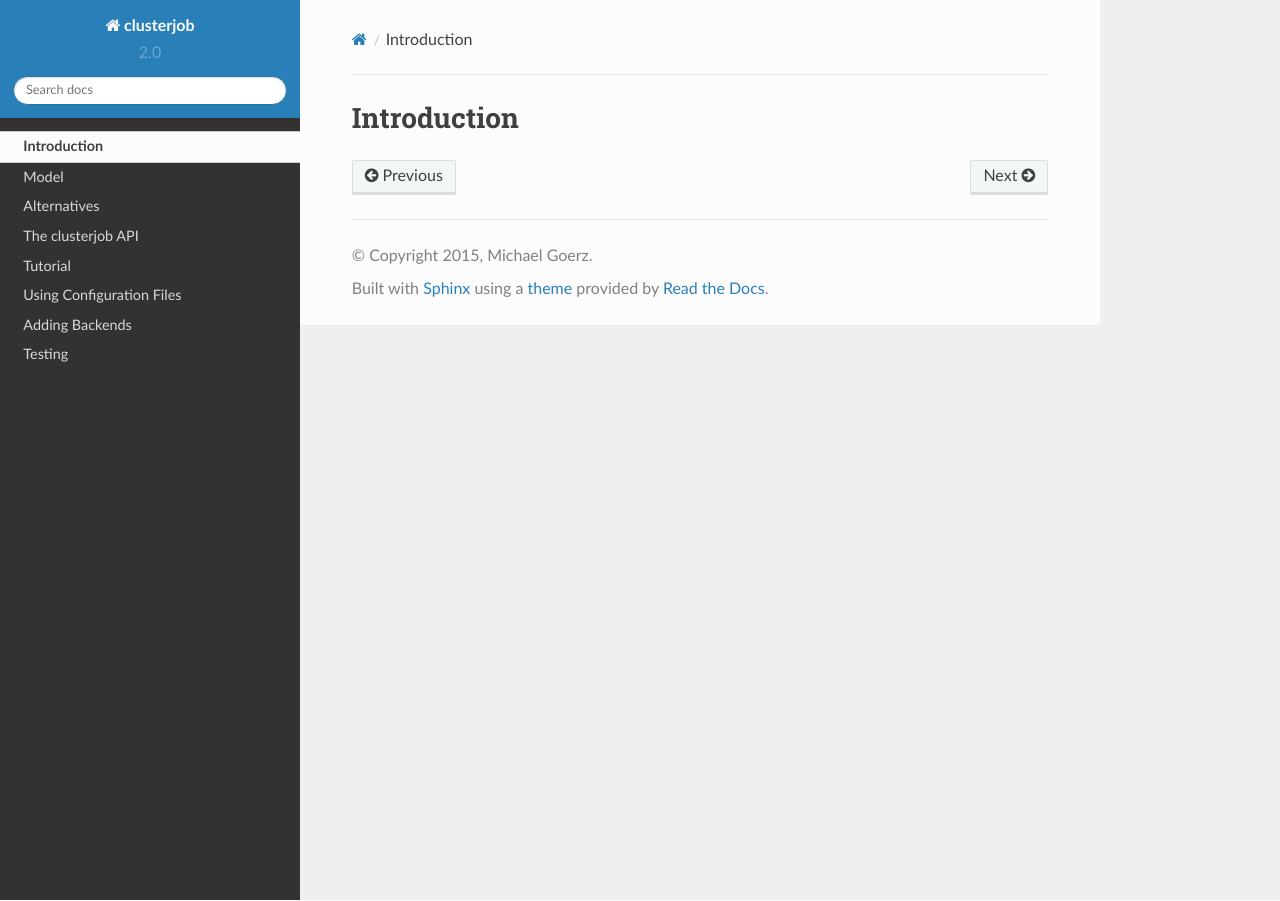
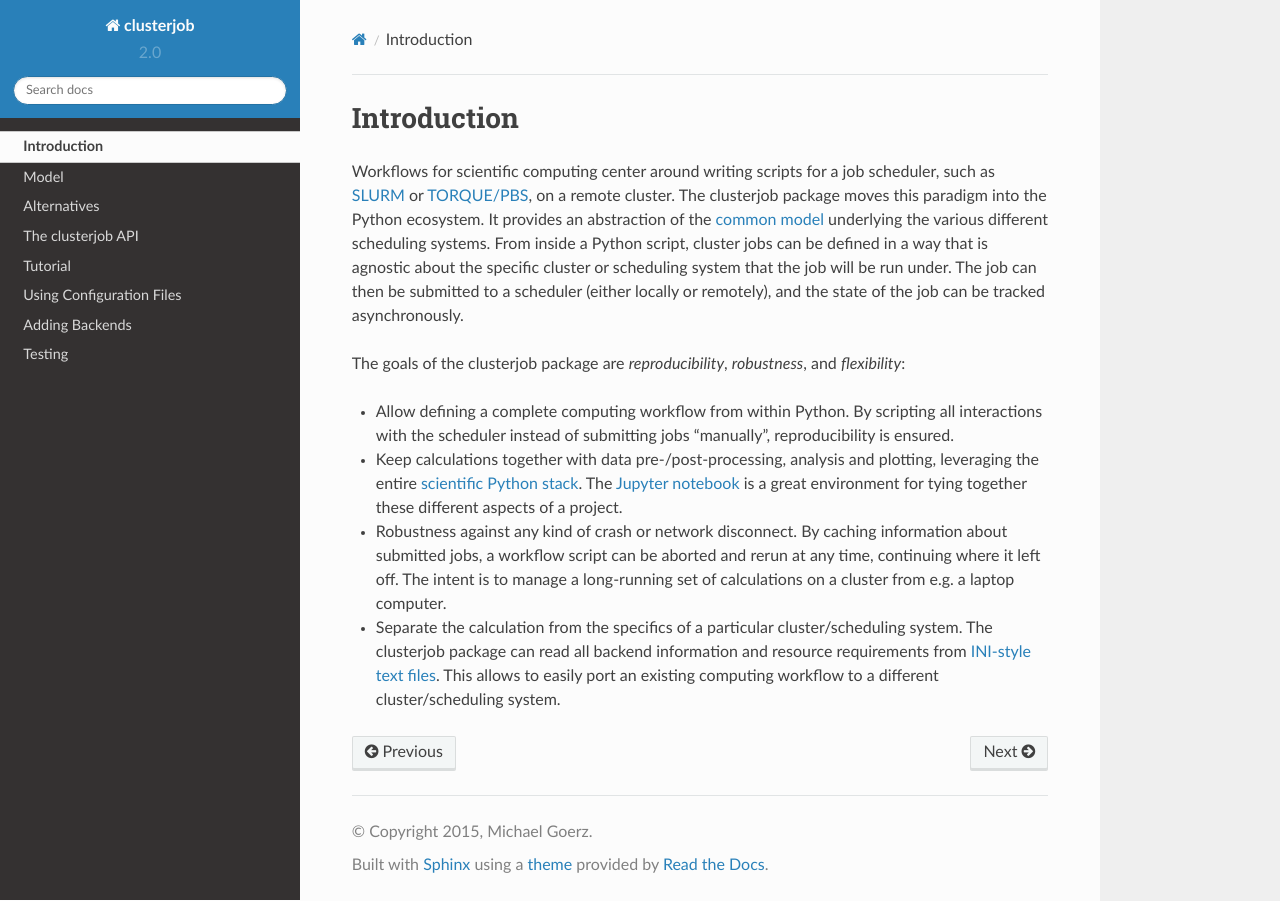
Before and after one commit to goerz/clusterjob, a Sphinx documentation site: the page built from docs/source/introduction.rst, in a window 1280 px wide. Built offline with Sphinx 7.4.7 and the Read the Docs theme 2.0.0, drawn with Linux system fonts in a browser that asks for light colours.

Commit message:
Add introduction

```diff
--- a/docs/source/introduction.rst
+++ b/docs/source/introduction.rst
@@ -1,2 +1,38 @@
 Introduction
 ============
+
+Workflows for scientific computing center around writing scripts for a
+job scheduler, such as `SLURM`_ or `TORQUE/PBS`_, on a remote cluster.
+The clusterjob package moves this paradigm into the Python ecosystem. It
+provides an abstraction of the :ref:`common model <model>` underlying the
+various different scheduling systems. From inside a Python script, cluster jobs
+can be defined in a way that is agnostic about the specific cluster or
+scheduling system that the job will be run under. The job can then be submitted
+to a scheduler (either locally or remotely), and the state of the job can be
+tracked asynchronously.
+
+The goals of the clusterjob package are *reproducibility*, *robustness*, and
+*flexibility*:
+
+* Allow defining a complete computing workflow from within Python. By scripting
+  all interactions with the scheduler instead of submitting jobs "manually",
+  reproducibility is ensured.
+* Keep calculations together with data pre-/post-processing, analysis and
+  plotting, leveraging the entire `scientific Python stack`_. The `Jupyter notebook`_
+  is a great environment for tying together these different aspects of a
+  project.
+* Robustness against any kind of crash or network disconnect. By caching
+  information about submitted jobs, a workflow script can be aborted and rerun
+  at any time, continuing where it left off. The intent is to manage a
+  long-running set of calculations on a cluster from e.g. a laptop computer.
+* Separate the calculation from the specifics of a particular
+  cluster/scheduling system. The clusterjob package can read all backend
+  information and resource requirements from :ref:`INI-style text files <inifiles>`.
+  This allows to easily port an existing computing workflow to a different
+  cluster/scheduling system.
+
+.. _SLURM: http://slurm.schedmd.com
+.. _TORQUE/PBS: http://www.adaptivecomputing.com/products/open-source/torque/<F37>
+.. _scientific Python stack: http://scipy.org
+.. _Jupyter notebook: http://jupyter.org
+.. _INI-style text files: https://docs.python.org/3.5/library/configparser.html#supported-ini-file-structure
--- a/docs/source/using_inifiles.rst
+++ b/docs/source/using_inifiles.rst
@@ -1,2 +1,4 @@
+.. _inifiles:
+
 Using Configuration Files
 =========================
```
Also changed, not shown: docs/source/alternatives.rst (+8 -0 lines), docs/source/model.rst (+9 -3 lines).
